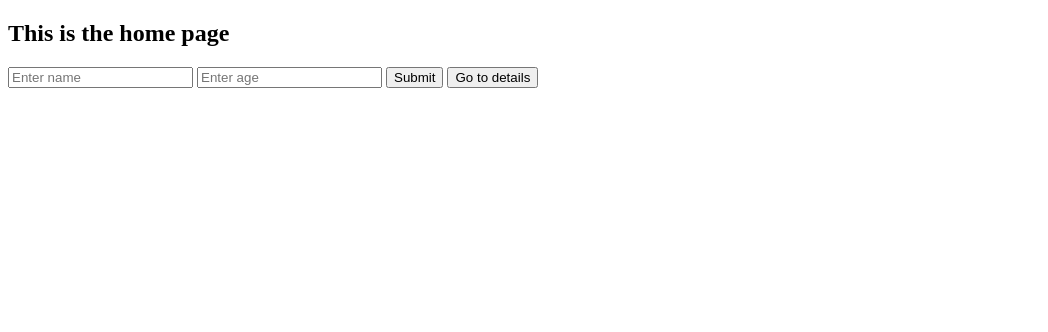
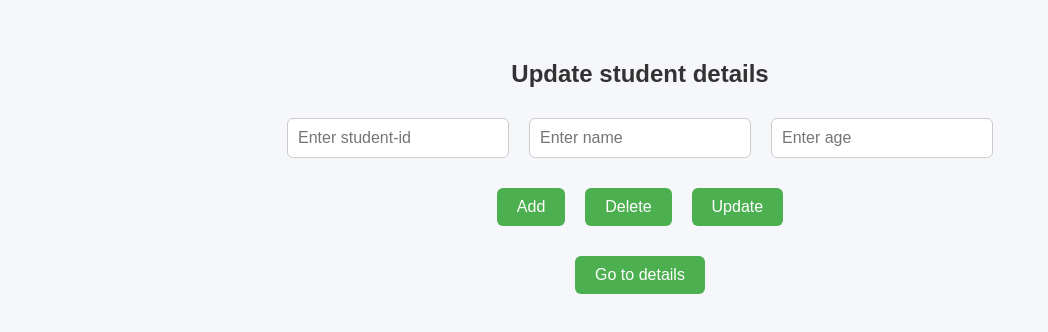
Before and after one commit to ArshadShaik07/simpleServer, a website: page public/index.html in a window 1280 px wide. Shown: the whole page, without its empty margins (0-1048 px from the left). Drawn offline with Linux system fonts and the light colour scheme.

Commit message:
added put and delete req

```diff
--- a/public/index.html
+++ b/public/index.html
@@ -4,19 +4,21 @@
     <meta charset="UTF-8" />
     <meta name="viewport" content="width=device-width, initial-scale=1.0" />
     <title>Document</title>
+    <link rel="stylesheet" href="./styles/index.css" />
   </head>
   <body>
-    <h2>This is the home page</h2>
-    <input type="text" placeholder="Enter name" class="nameInput" />
-    <input type="number" placeholder="Enter age" class="ageInput" />
-    <button onclick="handleSubmit()">Submit</button>
-    <button
-      onclick="()=>{
-      window.location=`http://localhost:8000/details.html`
-    }"
-    >
-      Go to details
-    </button>
+    <h2>Update student details</h2>
+    <div class="input-div">
+      <input type="text" placeholder="Enter student-id " class="idInput" />
+      <input type="text" placeholder="Enter name" class="nameInput" />
+      <input type="number" placeholder="Enter age" class="ageInput" />
+    </div>
+    <div class="op-div">
+      <button onclick="handleSubmit('POST')">Add</button>
+      <button onclick="handleSubmit('DELETE')">Delete</button>
+      <button onclick="handleSubmit('PUT')" class="idInput">Update</button>
+    </div>
+    <button onclick="handleGoto()">Go to details</button>
   </body>
 
   <script src="./scripts/index.js"></script>
--- a/public/scripts/index.js
+++ b/public/scripts/index.js
@@ -1,18 +1,32 @@
-async function handleSubmit() {
+async function handleSubmit(method) {
   const name = document.querySelector(".nameInput");
   const age = document.querySelector(".ageInput");
+  const id = document.querySelector(".idInput");
+  let body = {};
+  if (method === "DELETE") {
+    body = { id: id.value };
+  } else {
+    body = { id: id.value, name: name.value, age: Number(age.value) };
+  }
+
   const options = {
-    method: "POST",
+    method: method,
     headers: {
       "Content-Type": "application/json",
     },
-    body: JSON.stringify({
-      name: name.value,
-      age: age.value,
-    }),
+    body: JSON.stringify(body),
   };
+  try {
+    const data = await fetch("http://localhost:8000/api/data", options);
+    console.log(await data.json());
+  } catch (error) {
+    console.error(error);
+  }
+  age.value = "";
   name.value = "";
-  age.value = "";
-  const data = await fetch("http://localhost:8000/api/data", options);
-  console.log(data);
+  id.value = "";
 }
+
+function handleGoto() {
+  window.location = "http://localhost:8000/details.html";
+}
--- /dev/null
+++ b/public/styles/details.css
@@ -0,0 +1,39 @@
+/* style.css (reuse same file if you want consistent design) */
+
+body {
+  font-family: Arial, sans-serif;
+  background-color: #f5f7fa;
+  margin: 0;
+  padding: 40px;
+  text-align: center;
+}
+
+h2 {
+  color: #333;
+  margin-bottom: 30px;
+}
+
+.details-container {
+  list-style-type: none;
+  padding: 0;
+  max-width: 400px;
+  margin: 0 auto;
+}
+
+.details-container li {
+  background-color: #ffffff;
+  padding: 15px 20px;
+  margin: 10px 0;
+  border-radius: 8px;
+  box-shadow: 0 2px 5px rgba(0, 0, 0, 0.1);
+  text-align: left;
+  font-size: 16px;
+}
+
+.std-ele {
+  transition: 0.2s ease-in;
+}
+
+.std-ele:hover {
+  transform: scale(1.1);
+}
--- /dev/null
+++ b/public/styles/index.css
@@ -0,0 +1,51 @@
+/* style.css */
+body {
+  font-family: Arial, sans-serif;
+  background-color: #f5f7fa;
+  margin: 0;
+  padding: 40px;
+  text-align: center;
+}
+
+h2 {
+  color: #333;
+  margin-bottom: 20px;
+}
+
+input {
+  padding: 10px;
+  margin: 10px;
+  width: 200px;
+  border: 1px solid #ccc;
+  border-radius: 6px;
+  font-size: 16px;
+}
+
+button {
+  padding: 10px 20px;
+  margin: 10px;
+  background-color: #4caf50;
+  color: white;
+  border: none;
+  border-radius: 6px;
+  font-size: 16px;
+  cursor: pointer;
+  transition: background-color 0.3s ease;
+}
+
+button:hover {
+  background-color: #45a049;
+}
+
+button:active {
+  background-color: #3e8e41;
+}
+
+.input-div,
+.op-div {
+  display: flex;
+  flex-direction: row;
+  flex-wrap: wrap;
+  justify-content: center;
+  margin: 10px;
+}
```
Also changed, not shown: public/details.html (+1 -0 lines), public/scripts/details.js (+13 -6 lines), routes/router.js (added, +49 -0 lines), server.js (+2 -9 lines).
